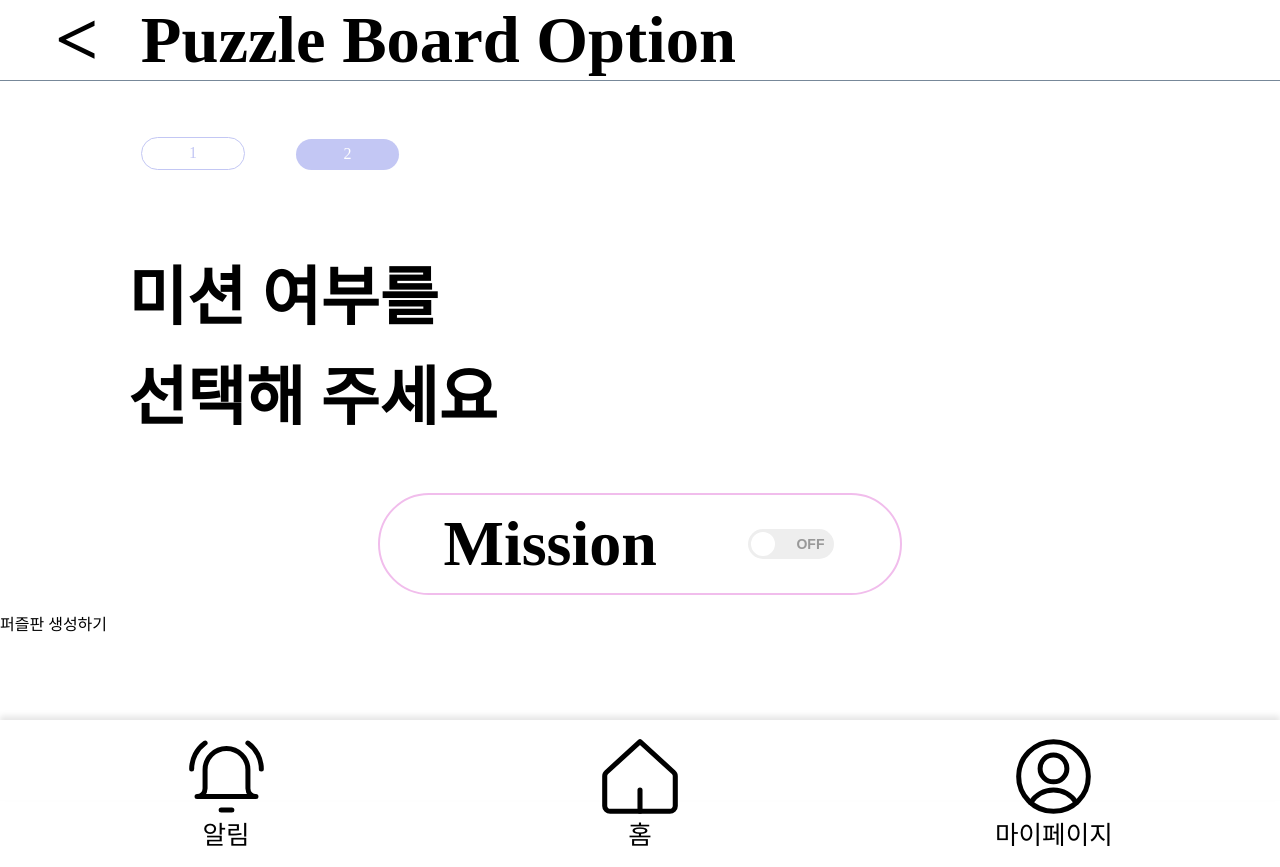
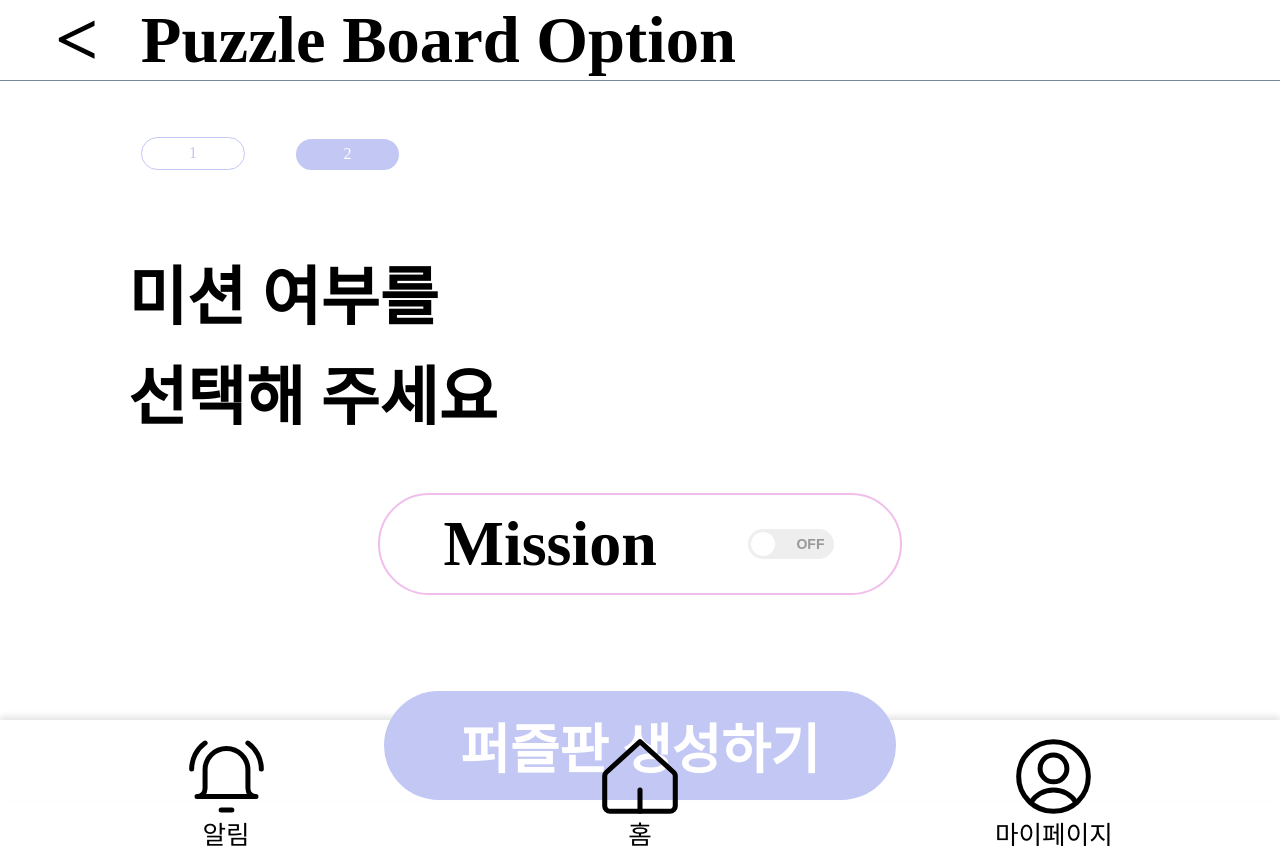
Before and after one commit to Frame-Puzzle/frontend, a React (Vite) app in the folder frontend/: page /create-board/mission-on in a window 1280 px wide. Both pictures are taken after a click on the label 791 px from the left and 543 px from the top of the page. Built offline with nearby package versions, Linux system fonts and the light colour scheme; no server answers; a web font is replaced by a local one.

Commit message:
[DESIGN][FE][승찬] 퍼즐판 생성화면 2-6 디자인 완료

```diff
--- a/frontend/src/components/common/CreateBoardWithoutMission.css
+++ b/frontend/src/components/common/CreateBoardWithoutMission.css
@@ -1,3 +1,19 @@
+.create-board-without-mission {
+  flex-direction: row;
+  justify-content: center;
+  /* padding-top으로 원하는만큼 간격 내릴 것 */
+  padding-top: 10vh;
+}
+
 .create-board-without-mission span {
   cursor: pointer;
+  background-color: #C3C7F4;
+  color: #FFFFFF;
+  border: none;
+  font-size: 4.2vw;
+  font-weight: 600;
+  width: 40vw;
+  text-align: center;
+  padding: 2vh 0;
+  border-radius: 9999px;
 }
--- a/frontend/src/components/common/CreateBoardWithoutMission.jsx
+++ b/frontend/src/components/common/CreateBoardWithoutMission.jsx
@@ -32,7 +32,7 @@ const CreateBoardWithoutMission = () => {
   }
 
   return (
-    <div className="create-board-without-mission">
+    <div className="create-board-without-mission w-full flex">
       <span onClick={() => {
         // 퍼즐판 생성 API
         const asyncPostBoards = async (boardSize, directoryId) => {
```
